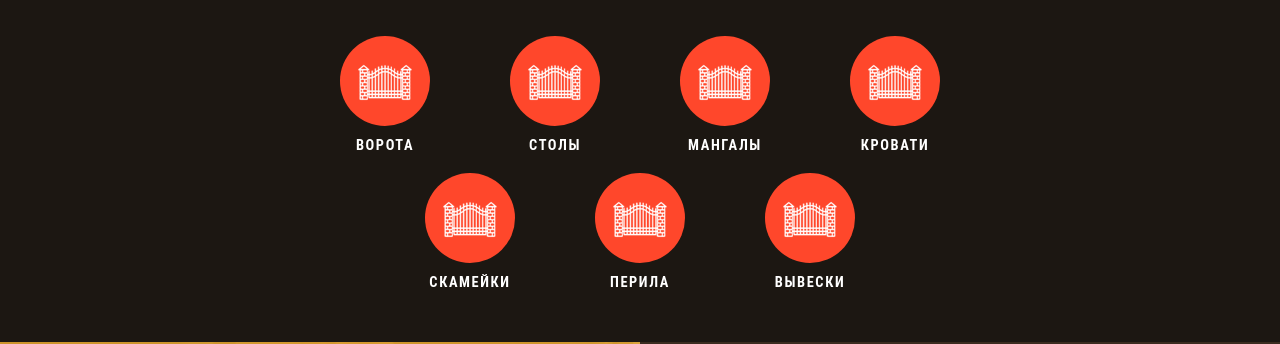
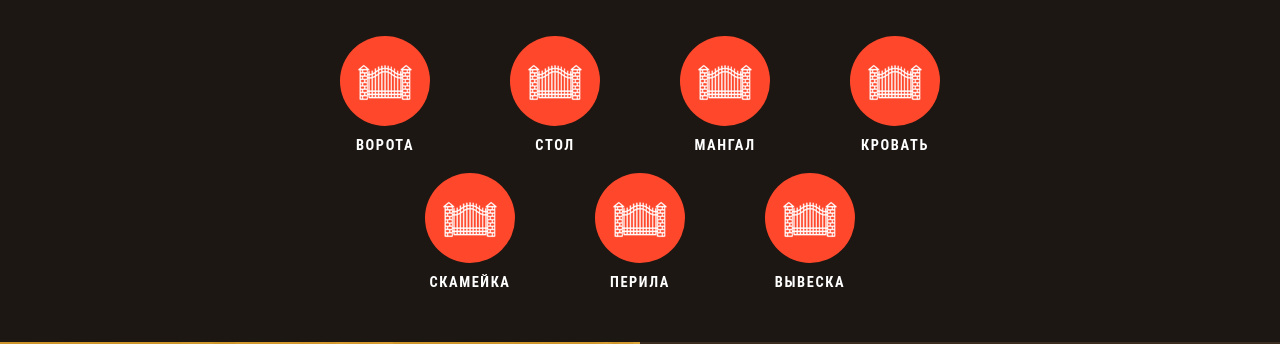
Before and after one commit to Tony-Basai/ProjectForged, a Vue app in the folder forged-vue/: page / in a window 1280 px wide. Shown: the part 1762-2106 px from the top of the page. Built offline with nearby package versions, Linux system fonts and the light colour scheme; a web font is replaced by a local one.

Commit message:
filter-home

```diff
--- a/forged-vue/src/components/AppOurProducts.vue
+++ b/forged-vue/src/components/AppOurProducts.vue
@@ -31,22 +31,22 @@ const products = ref([
     {
         id:2,
         image: GatesIcon,
-        name: 'Столы'
+        name: 'Стол'
     },
     {
         id:3,
         image: GatesIcon,
-        name: 'Мангалы'
+        name: 'Мангал'
     },
     {
         id:4,
         image: GatesIcon,
-        name: 'Кровати'
+        name: 'Кровать'
     },
     {
         id:5,
         image: GatesIcon,
-        name: 'Скамейки'
+        name: 'Скамейка'
     },
     {
         id:6,
@@ -56,7 +56,7 @@ const products = ref([
     {
         id:7,
         image: GatesIcon,
-        name: 'Вывески'
+        name: 'Вывеска'
     }
 ])
 </script>
--- a/forged-vue/src/components/AppOurProductsCard.vue
+++ b/forged-vue/src/components/AppOurProductsCard.vue
@@ -1,5 +1,5 @@
 <template>
-    <div class="card">
+    <div class="card" @click="goToCategory">
         <img class="card__img" :src=" props.image " :alt=" props.name ">
         <a class="card__name" href="">
             {{ props.name }}
@@ -8,11 +8,22 @@
 </template>
 
 <script setup>
+import { useRouter } from 'vue-router';
+
 const props = defineProps({
     id: Number,
     image: String,
     name: String
 })
+
+const router = useRouter();
+
+function goToCategory() {
+    router.push({
+        path: '/catalog',
+        query: { category: props.name }
+    });
+}
 </script>
 
 <style scoped lang="scss">
--- a/forged-vue/src/router/index.js
+++ b/forged-vue/src/router/index.js
@@ -36,6 +36,10 @@ const router = createRouter({
       component: () => import('../views/ShoppingView.vue'),
     },
   ],
+
+  scrollBehavior() {
+    return { top: 0 };
+  }
 })
 
 export default router
--- a/forged-vue/src/views/CatalogView.vue
+++ b/forged-vue/src/views/CatalogView.vue
@@ -60,7 +60,7 @@
 
 <script setup>
 import { ref, computed, watch } from 'vue';
-import { RouterLink } from 'vue-router';
+import { RouterLink, useRoute } from 'vue-router';
 
 import AppCatalogCard from '@/components/AppCatalogCard.vue';
 
@@ -173,9 +173,11 @@ const products = ref([
   },
 ]);
 
+const route = useRoute();
+
 const appliedSearsh = ref('');
 const searchQuery = ref('');
-const selectedCategory = ref('');
+const selectedCategory = ref(route.query.category || '');
 
 function applySearch(){
   appliedSearsh.value = searchQuery.value;
@@ -236,6 +238,15 @@ watch(filteredProducts, (newList) =>{
     showEmpty.value = false
   }
 });
+
+watch(
+  () => route.query.category,
+  (newCategory) => {
+    if (newCategory) {
+      selectedCategory.value = newCategory;
+    }
+  }
+);
 </script>
 
 <style scoped lang="scss">
```
